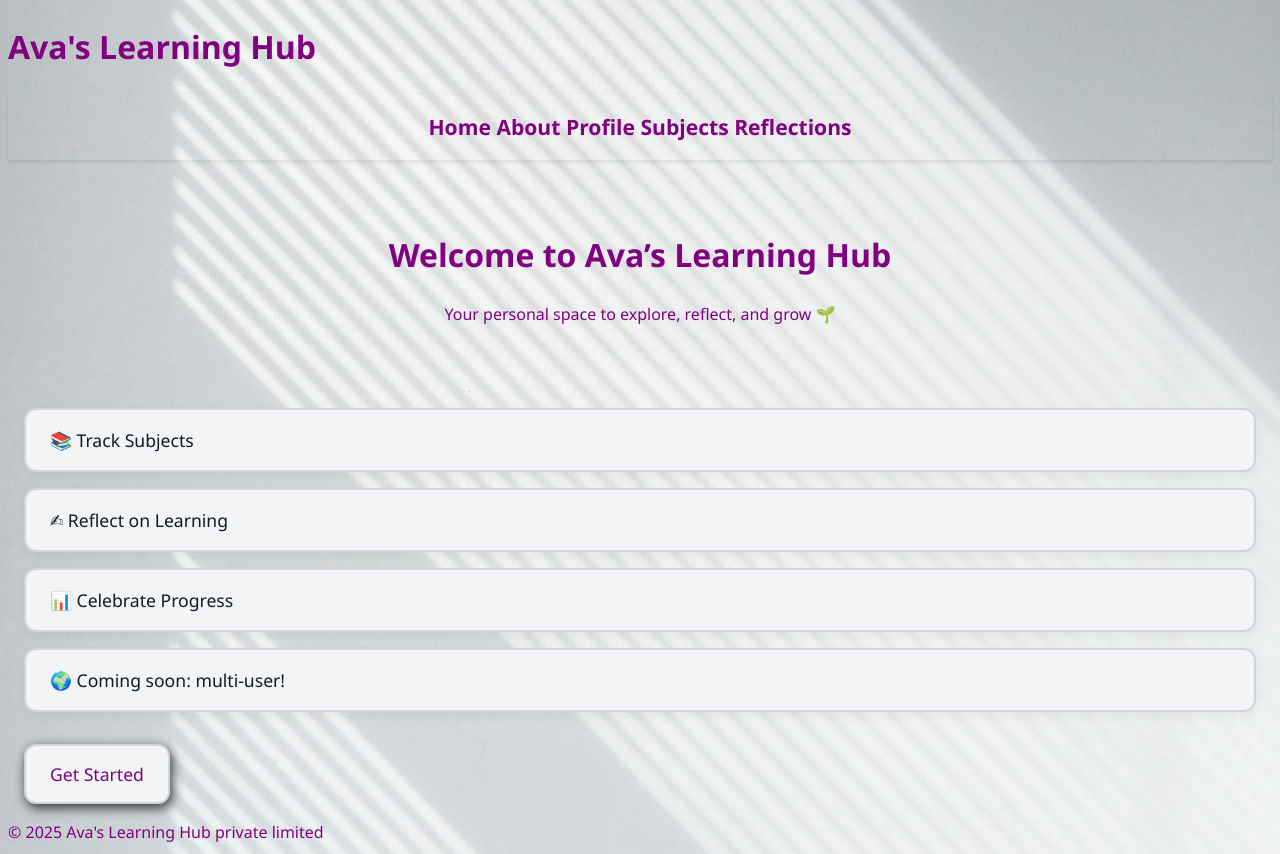
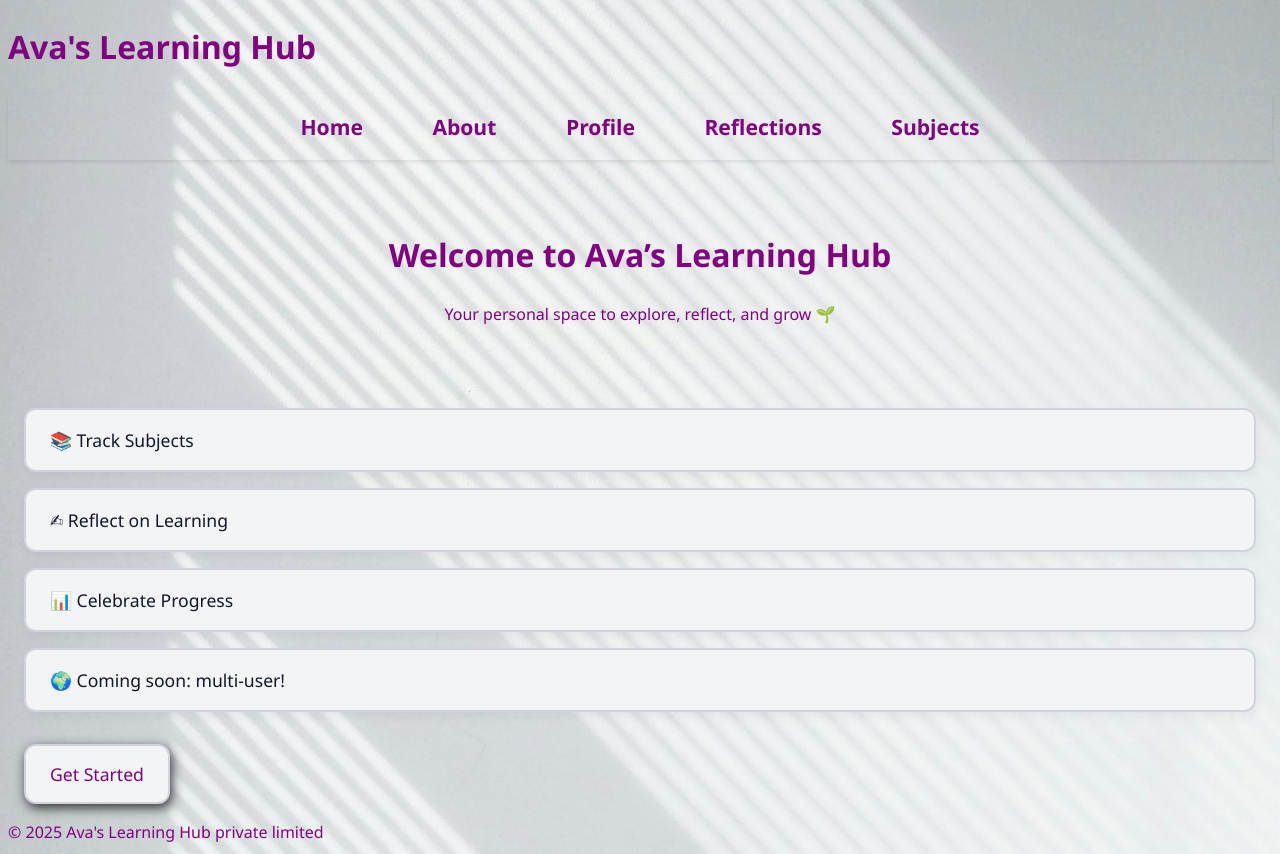
Before and after one commit to DeepthiGirijaThampi/ava-learning-hub, a React (Vite) app: page / in a window 1280 px wide. Built offline with nearby package versions, Linux system fonts and the light colour scheme.

Commit message:
Updated a new styling in navmenu

```diff
--- a/src/components/common/NavMenu.jsx
+++ b/src/components/common/NavMenu.jsx
@@ -4,20 +4,21 @@
 export default function NavMenu(){
     const [menuOpen, setMenuOpen] = useState(false);
 
-    const toggleMenu = () =>{
+  const toggleMenu = () => {
     setMenuOpen(!menuOpen)
   };
     return(
-   <nav className="nav-menu" >
+    <nav className="nav-menu">
       <button className="hamburger" onClick={toggleMenu}>
         ☰
       </button>
-    <div className={`menu-links ${menuOpen ? 'show' :''}`}>
-        <Link className="link" to={"/"}>Home  </Link>
-        <Link className="link" to={"/about"}>About </Link>
-        <Link className="link" to={"/profile"}>Profile </Link>
-        <Link className="link" to={"/subjects"}>Subjects </Link>
-        <Link className="link" to={"/reflections"}>Reflections </Link>
+
+      <div className={`menu-links ${menuOpen ? 'show' : ''}`}>
+        <Link className="link" id="links" to="/" onClick={() => setMenuOpen(false)} >Home  </Link>
+        <Link className="link" id="links" to="/about" onClick={() => setMenuOpen(false)} >About  </Link>
+        <Link className="link" id="links" to="/profile" onClick={() => setMenuOpen(false)} >Profile  </Link>
+        <Link className="link" id="links" to="/reflections" onClick={() => setMenuOpen(false)} >Reflections  </Link>
+        <Link className="link" id="links" to="/subjects" onClick={() => setMenuOpen(false)} >Subjects  </Link>
       </div>
     </nav>
     )
--- a/src/index.css
+++ b/src/index.css
@@ -1,5 +1,7 @@
 :root {
     --primary-color:purple;
+    --primary-color-green : #91c7b1;
+    --primary-color-darker-green : #294D3F;
     --text-color: #444;
     --green:rgb(39, 124, 34);
     --font-family: 'Segoe UI', Tahoma, Geneva, Verdana, sans-serif;
@@ -53,12 +55,15 @@
   .hamburger {
     display: none; /* Hide by default */
   }
+  #links{
+    padding: 2rem;
+  }
   @import url('./App.css');
   @import url('./components/pages/about.css');
   @import url('./components/pages/home.css');
   @import url('./components/pages/learning.css');
   @import url('./components/pages/profile.css');
-
+  @import url('./components/common/nav-menu.css');
   /* Media queries */
 
   /* Mobile: screens up to 768px */
@@ -102,6 +107,7 @@
 
         font-size: x-small;
        }
+
       .hamburger {
         display: block;
       }
@@ -113,6 +119,7 @@
         gap: 1rem;
         margin-top: 1rem;
       }
+
       /* When menuOpen is true, add this class */
     .menu-links.show {
     display: flex;
```
Lines whose indentation alone changed are shown as unchanged.
